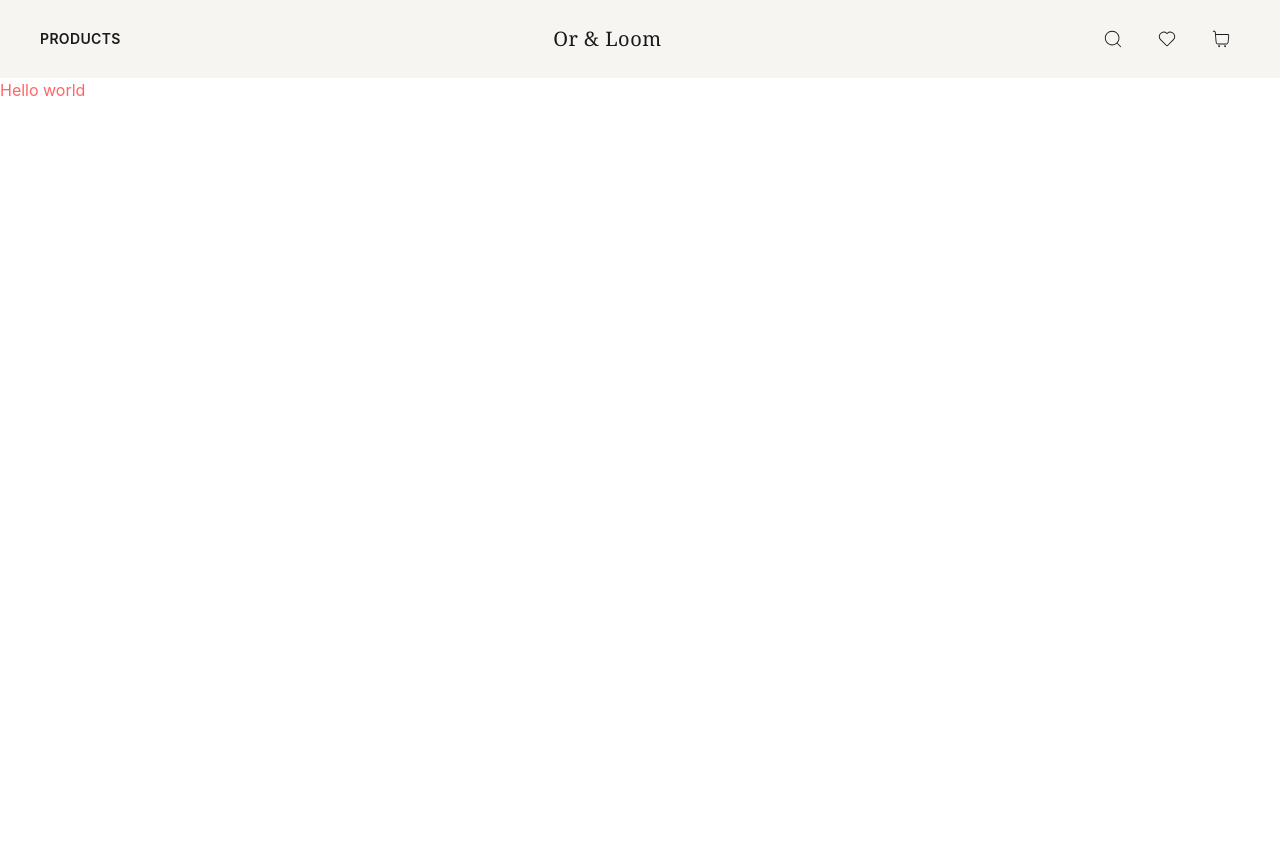
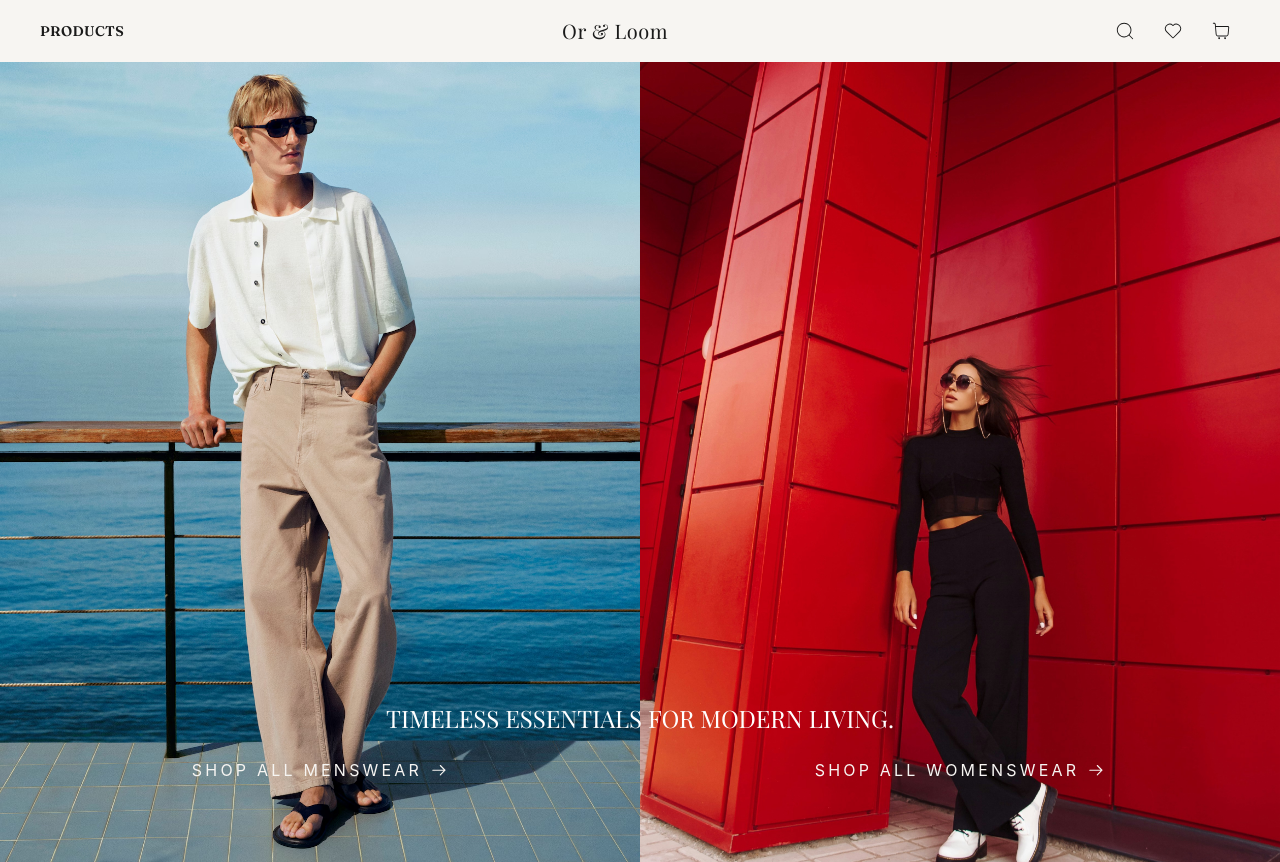
Before and after one commit to prio12/Or-Loom, a Next.js app: page / in a window 1280 px wide. Before the commit the page ends 800 px from the top, so only its background shows below. Built offline with nearby package versions, Linux system fonts and the light colour scheme.

Commit message:
feat: banner section added

```diff
--- a/app/page.tsx
+++ b/app/page.tsx
@@ -1,7 +1,9 @@
+import Banner from "@/components/Home/Banner";
+
 export default function Home() {
   return (
-    <div className="text-red-400">
-      <h1>Hello world</h1>
+    <div>
+      <Banner />
     </div>
   );
 }
--- /dev/null
+++ b/components/Home/Banner.tsx
@@ -0,0 +1,94 @@
+import { playfair } from "@/lib/fonts";
+import bannerImg1 from "@/public/Images/Banner/banner1.avif";
+import bannerImg2 from "@/public/Images/Banner/helen-ast-wXCQCVpsRQ0-unsplash.jpg";
+import Image from "next/image";
+import Link from "next/link";
+import { GoArrowRight } from "react-icons/go";
+
+export default function Banner() {
+  return (
+    <div className="relative">
+      <div className="grid grid-cols-1 md:grid-cols-2 min-h-screen">
+        {/* Men's Banner */}
+        <div className="relative min-h-screen">
+          <Image
+            src={bannerImg1}
+            alt="Menswear banner"
+            fill
+            className="object-cover"
+            priority
+          />
+
+          <div
+            className="
+              absolute inset-0 z-10
+              flex items-end justify-center
+              pb-20 text-[#F7F5F2]
+            "
+          >
+            <Link
+              href="/men"
+              className="
+                flex items-center gap-2
+                uppercase tracking-[0.2em]
+                hover:opacity-70 transition-opacity
+              "
+            >
+              Shop all menswear
+              <GoArrowRight size={18} />
+            </Link>
+          </div>
+        </div>
+
+        {/* Women's Banner */}
+        <div className="relative min-h-screen">
+          <Image
+            src={bannerImg2}
+            alt="Womenswear banner"
+            fill
+            className="object-cover"
+            priority
+          />
+
+          <div
+            className="
+              absolute inset-0 z-10
+              flex items-end justify-center
+              pb-20 text-[#F7F5F2]
+            "
+          >
+            <Link
+              href="/women"
+              className="
+                flex items-center gap-2
+                uppercase tracking-[0.2em]
+                hover:opacity-70 transition-opacity
+              "
+            >
+              Shop all womenswear
+              <GoArrowRight size={18} />
+            </Link>
+          </div>
+        </div>
+      </div>
+
+      <h3
+        className={`
+          absolute
+          top-[80%]
+          left-1/2
+          -translate-x-1/2
+          z-20
+          hidden md:block
+          text-white
+          text-2xl
+          uppercase
+          whitespace-nowrap
+          ${playfair.className}
+        `}
+      >
+        Timeless essentials for modern living.
+      </h3>
+    </div>
+  );
+}
--- a/components/layout/Navbar.tsx
+++ b/components/layout/Navbar.tsx
@@ -3,6 +3,8 @@
 import { CiHeart, CiSearch, CiShoppingCart } from "react-icons/ci";
 import { motion } from "framer-motion";
 import type { MotionProps } from "framer-motion";
+import { HiMenuAlt2 } from "react-icons/hi";
+import { fraunces, playfair } from "@/lib/fonts";
 
 export default function Navbar() {
   const iconHover: MotionProps = {
@@ -20,15 +22,21 @@ export default function Navbar() {
       damping: 10,
     },
   };
+
   return (
-    <nav className="flex justify-between items-center px-5 md:px-10 py-5 bg-[#F7F5F2] text-[#1A1A1A]">
-      <h3 className="text-sm hidden md:block tracking-wide font-semibold uppercase cursor-pointer hover:text-[#B5532C] transition-colors">
+    <nav className="flex justify-between items-center px-2 md:px-10 py-3 bg-[#F7F5F2] text-[#1A1A1A]">
+      <h3
+        className={` ${fraunces.className} text-sm hidden md:block tracking-wide font-semibold
+      uppercase cursor-pointer hover:text-[#B5532C] transition-colors`}
+      >
         Products
       </h3>
 
-      <div className="font-serif text-xl tracking-wide">Or & Loom</div>
+      <div className={` ${playfair.className} text-xl tracking-wide`}>
+        Or & Loom
+      </div>
 
-      <div className="flex items-center gap-4">
+      <div className="flex items-center gap-2.5 md:4">
         <motion.div {...iconHover} className="p-2 rounded-full cursor-pointer">
           <CiSearch size={22} />
         </motion.div>
@@ -38,6 +46,9 @@ export default function Navbar() {
         <motion.div {...iconHover} className="p-2 rounded-full cursor-pointer">
           <CiShoppingCart size={22} />
         </motion.div>
+        <div className="block md:hidden">
+          <HiMenuAlt2 />
+        </div>
       </div>
     </nav>
   );
--- /dev/null
+++ b/lib/fonts.ts
@@ -0,0 +1,13 @@
+// lib/fonts.ts
+
+import { Fraunces, Playfair_Display } from "next/font/google";
+
+export const playfair = Playfair_Display({
+  subsets: ["latin"],
+  weight: ["400", "500", "600", "700"],
+});
+
+export const fraunces = Fraunces({
+  subsets: ["latin"],
+  weight: ["400", "500", "600", "700"],
+});
```
Also changed, not shown: public/Images/Banner/banner1.avif (added), public/Images/Banner/helen-ast-wXCQCVpsRQ0-unsplash.jpg (added).
